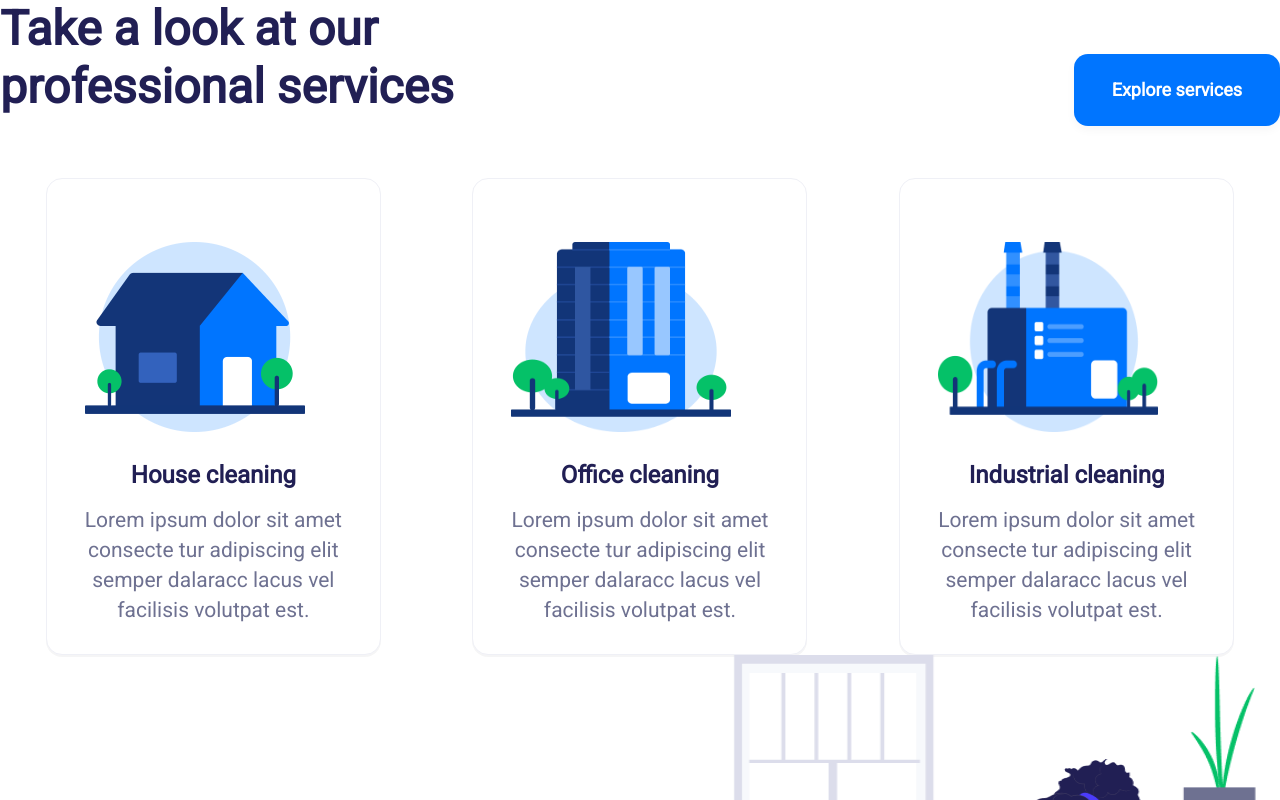
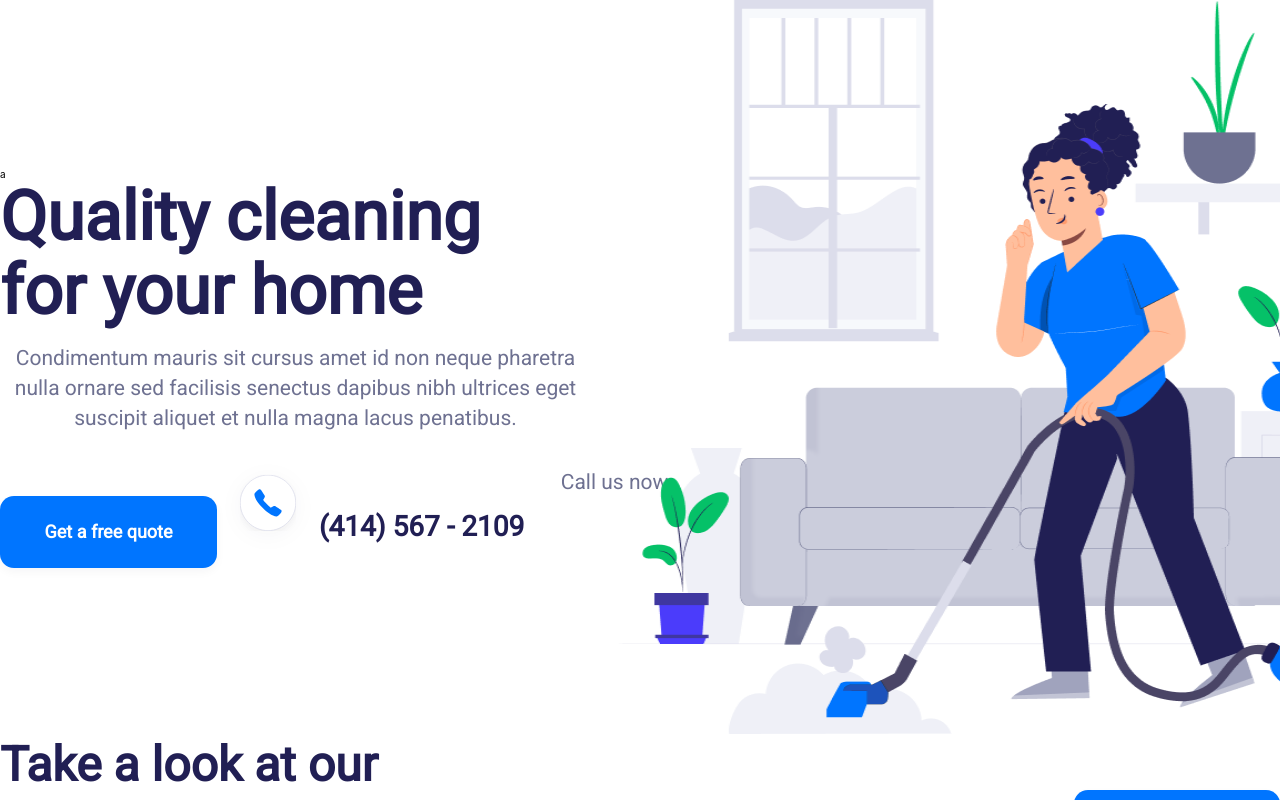
Before and after one commit to PubgGamerUzbSila/Hackathon, a React (Vite) app: page / in a window 1280 px wide. Shown: the top 800 px of the page. Built offline with nearby package versions, Linux system fonts and the light colour scheme.

Commit message:
fixed bags

```diff
--- a/src/App.jsx
+++ b/src/App.jsx
@@ -3,14 +3,13 @@ import ProfService from "./components/ProfService/ProfService";
 import { Hero } from "./components/Hero/Hero";
 import CleaningSide from "./components/OurCleaning/CleaningSide";
 
-
 function App() {
   return (
     <>
-      <div className="container">
-        <ProfService/>
+      <div className='container'>
         <Hero />
-        <CleaningSide/>
+        <ProfService />
+        <CleaningSide />
       </div>
     </>
   );
```
